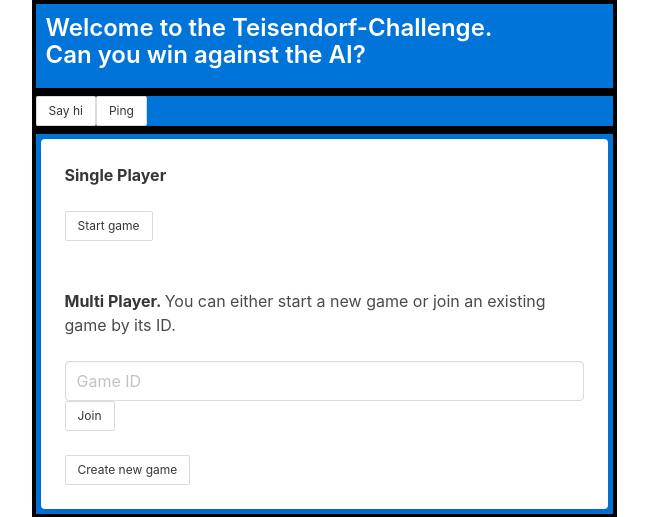
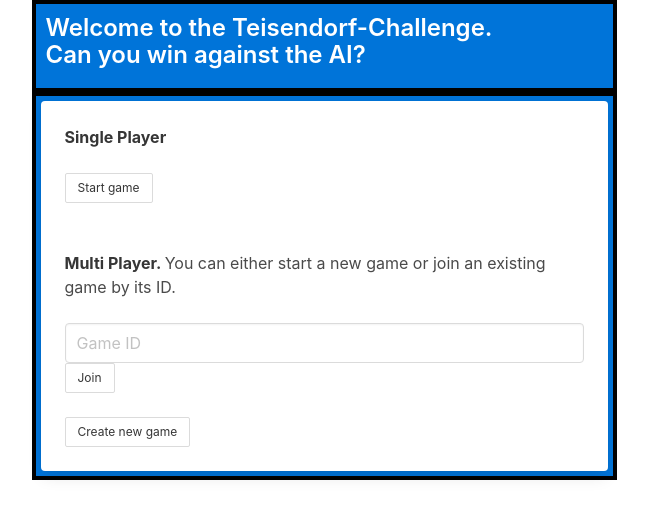
Before and after one commit to leo-pfeiffer/connect4-ai, a Flask app: page / in a window 1280 px wide. Shown: the top 517 px of the page, without its empty margins (316-964 px from the left). Run offline with Flask 2, Linux system fonts and the light colour scheme; some libraries are stand-ins or nearby versions.

Commit message:
Refactoring

```diff
--- a/app.py
+++ b/app.py
@@ -6,73 +6,12 @@ from flask_socketio import SocketIO, send, emit, join_room, leave_room
 
 import os
 import numpy as np
-import string
-import random
 
 from lib.players import AlphaBeta, MCTS
-
-
-# Keep track of open Games
-class Game:
-    def __init__(self):
-        # random ID
-        self._game_id = ''.join(random.choice(string.ascii_uppercase) for i in range(2))
-        self._players = set()
-
-    @property
-    def game_id(self):
-        return self._game_id
-
-    @property
-    def players(self):
-        return self._players
-
-    def add_player(self, player):
-        assert len(self.players) < 2
-        self._players.add(player)
-
-    def remove_player(self, player):
-        self._players.remove(player)
-
-    def get_player_by_sid(self, sid):
-        if len(self.players) == 0:
-            return None
-        matchingPlayers = [p for p in self.players if p.sid == sid]
-        if len(matchingPlayers) == 0:
-            return None
-        return matchingPlayers[0]
-
-
-# Players
-class Player:
-    def __init__(self, sid):
-        self._sid = sid
-
-    @property
-    def sid(self):
-        return self._sid
-
+from mulitplayer import Game, Player, remove_game, get_game_by_id, games_of_player
 
 # Active games
 games = []
-
-
-def get_game_by_id(id):
-    if len(games) == 0:
-        return None
-    matchingGames = [g for g in games if g.game_id == id]
-    if len(matchingGames) == 0:
-        return None
-    return matchingGames[0]
-
-
-def games_of_player(sid: str):
-    return [g for g in games if len([p for p in g.players if p.sid == sid]) > 0]
-
-
-def remove_game(game):
-    return [g for g in games if g.game_id != game.game_id]
-
 
 # Flask
 app = Flask(__name__)
@@ -81,40 +20,7 @@ app._static_folder = os.path.abspath("templates/static/")
 socketio = SocketIO(app)
 
 
-# SocketIO === START ===
-
-@socketio.on('json')
-def handle_json(json):
-    print('received json: ' + str(json))
-    send(json, json=True)
-
-
-@socketio.on('message')
-def handle_message(data):
-    print('received message: ' + data)
-    send(data)
-
-
-@socketio.on('ping')
-def handle_ping(data):
-    print('ping: ' + data['data'])
-    emit('ping', 'pong')
-
-
-@socketio.on('disconnect')
-def handle_disconnect():
-
-    text = f"Player {request.sid} disconnected. Game was closed."
-    print(text)
-
-    games_to_remove = games_of_player(request.sid)
-    for game in games_to_remove:
-        remove_game(game)
-        emit('disconnect-info', {'text': text}, room=game.game_id)
-
-# SocketIO === END ===
-
-
+# CRUD routes ======
 @app.route('/', methods=['GET'])
 def index():
     return render_template('connect_html.html')
@@ -133,6 +39,7 @@ def ai_action():
         return str(x), 200
 
 
+# SocketIO routes =====
 @socketio.on('ai-action')
 def on_ai_action(data):
     gameBoard = data['gameBoard']
@@ -147,7 +54,7 @@ def on_user_action(data):
 
     game_id = data['gameId']
     assert game_id is not None
-    game = get_game_by_id(game_id)
+    game = get_game_by_id(games, game_id)
     assert game is not None
 
     response_data = {
@@ -222,6 +129,19 @@ def on_leave(data):
     send(request.sid + ' has left the room.', room=room)
 
 
+@socketio.on('disconnect')
+def handle_disconnect():
+
+    text = f"Player {request.sid} disconnected. Game was closed."
+    print(text)
+
+    games_to_remove = games_of_player(games, request.sid)
+    for game in games_to_remove:
+        remove_game(games, game)
+        emit('disconnect-info', {'text': text}, room=game.game_id)
+
+
+# Utils ======
 def gameBoard_to_matrix(gameBoard):
     """Convert the JS gameBoard into a matrix to make it work with the AI implementation"""
     gameBoard = {int(k): v for k, v in gameBoard.items()}
@@ -260,5 +180,4 @@ def call_AI(gameBoard, ai):
 
 
 if __name__ == '__main__':
-    # app.run()
     socketio.run(app)
--- a/requirements.txt
+++ b/requirements.txt
@@ -13,4 +13,4 @@ python-socketio==5.1.0
 pytz==2021.1
 six==1.15.0
 Werkzeug==1.0.1
-gunicorn
+gunicorn==20.0.4
--- a/templates/connect_html.html
+++ b/templates/connect_html.html
@@ -3,6 +3,7 @@
     <link rel="stylesheet" href="https://cdnjs.cloudflare.com/ajax/libs/font-awesome/5.15.3/css/all.min.css"/>
     <link rel="stylesheet" href="https://cdn.jsdelivr.net/npm/bulma@0.9.1/css/bulma.min.css">
     <script src="https://cdn.jsdelivr.net/npm/vue@2.6.12/dist/vue.js" type="application/javascript"></script>
+    <script src="https://cdnjs.cloudflare.com/ajax/libs/socket.io/3.1.3/socket.io.js" integrity="sha512-2RDFHqfLZW8IhPRvQYmK9bTLfj/hddxGXQAred2wNZGkrKQkLGj8RCkXfRJPHlDerdHHIzTFaahq4s/P4V6Qig==" crossorigin="anonymous"></script>
     <script src="static/index.js" type="application/javascript"></script>
     <meta name="viewport" content="width=device-width, initial-scale=1">
 </head>
@@ -10,11 +11,6 @@
 
     <div id="header" class="center boxed">
         <p class="title is-4">Welcome to the Teisendorf-Challenge.<br>Can you win against the AI?</p>
-    </div>
-
-    <div id="socketio" class="center boxed">
-        <button class="button is-small" id="say-hi">Say hi</button>
-        <button class="button is-small" id="ping">Ping</button>
     </div>
 
     <div id="game-info" class="center boxed" v-show="(state === 'play')">
@@ -100,29 +96,3 @@
     </div>
 
 </body>
-<script src="https://cdnjs.cloudflare.com/ajax/libs/socket.io/3.1.3/socket.io.js" integrity="sha512-2RDFHqfLZW8IhPRvQYmK9bTLfj/hddxGXQAred2wNZGkrKQkLGj8RCkXfRJPHlDerdHHIzTFaahq4s/P4V6Qig==" crossorigin="anonymous"></script>
-<script type="text/javascript" charset="utf-8">
-    var socket = io();
-    socket.on('connect', function() {
-        socket.send('I\'m connected!');
-        console.log('should have sent')
-    });
-
-    // handle the event sent with socket.send()
-    socket.on('message', data => {
-      console.log(data);
-    });
-
-    // handle the event sent with socket.send()
-    socket.on('ping', data => {
-      console.log(data);
-    });
-
-    document.getElementById('say-hi').onclick = () => {
-        socket.send('Hi')
-    }
-    document.getElementById('ping').onclick = () => {
-        socket.emit('ping', {data: 'ping'})
-    }
-
-</script>
```
Also changed, not shown: mulitplayer.py (added, +59 -0 lines).
